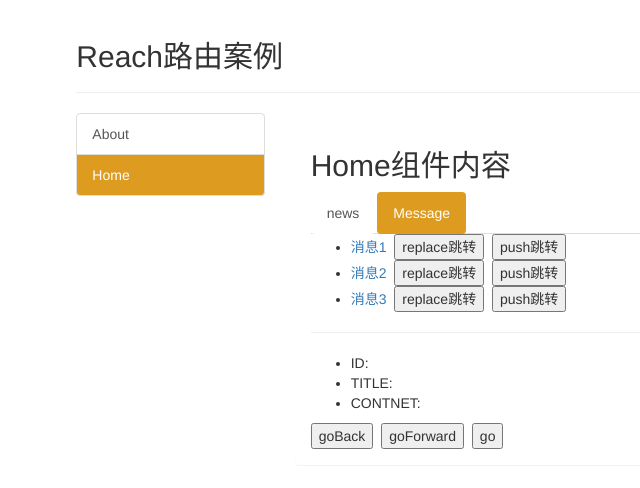
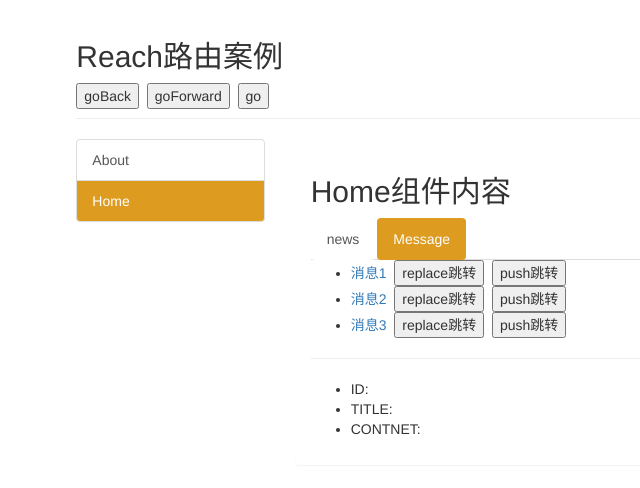
Before and after one commit to carla-cn/react_staging, a React (Create React App) app: page /home/message/detail in a window 1280 px wide. Shown: the top 488 px of the page, without its empty margins (142-782 px from the left). Built offline with nearby package versions, Linux system fonts and the light colour scheme.

Commit message:
22_路由_withRouter的使用

```diff
--- a/src/components/Header/index.jsx
+++ b/src/components/Header/index.jsx
@@ -1,7 +1,29 @@
 import React, { Component } from 'react'
 
-export default class Header extends Component {
+import { withRouter } from 'react-router-dom'
+
+class Header extends Component {
 	render() {
-		return <h2>Reach路由案例</h2>
+		return (
+			<>
+				<h2>Reach路由案例</h2>
+				<button onClick={() => this.props.history.goBack()}>goBack</button> &nbsp;
+				<button onClick={() => this.props.history.goForward()}>goForward</button> &nbsp;
+				<button
+					onClick={() => {
+						// 前进两步
+						this.props.history.go(2)
+						// 后退两步
+						this.props.history.go(-2)
+					}}
+				>
+					go
+				</button>
+			</>
+		)
 	}
 }
+
+export default withRouter(Header)
+
+// withRouter的返回值是一个一般组件，让一般组件具备路由组件所特有的API
--- a/src/pages/Home/Message/index.jsx
+++ b/src/pages/Home/Message/index.jsx
@@ -49,18 +49,6 @@ export default class Message extends Component {
 				<Switch>
 					<Route path="/home/message/detail" component={Detail} />
 				</Switch>
-				<button onClick={() => this.props.history.goBack()}>goBack</button> &nbsp;
-				<button onClick={() => this.props.history.goForward()}>goForward</button> &nbsp;
-				<button
-					onClick={() => {
-						// 前进两步
-						this.props.history.go(2)
-						// 后退两步
-						this.props.history.go(-2)
-					}}
-				>
-					go
-				</button>
 			</div>
 		)
 	}
```
Also changed, not shown: 1 other file (tests, documents, lock files or other folders).
